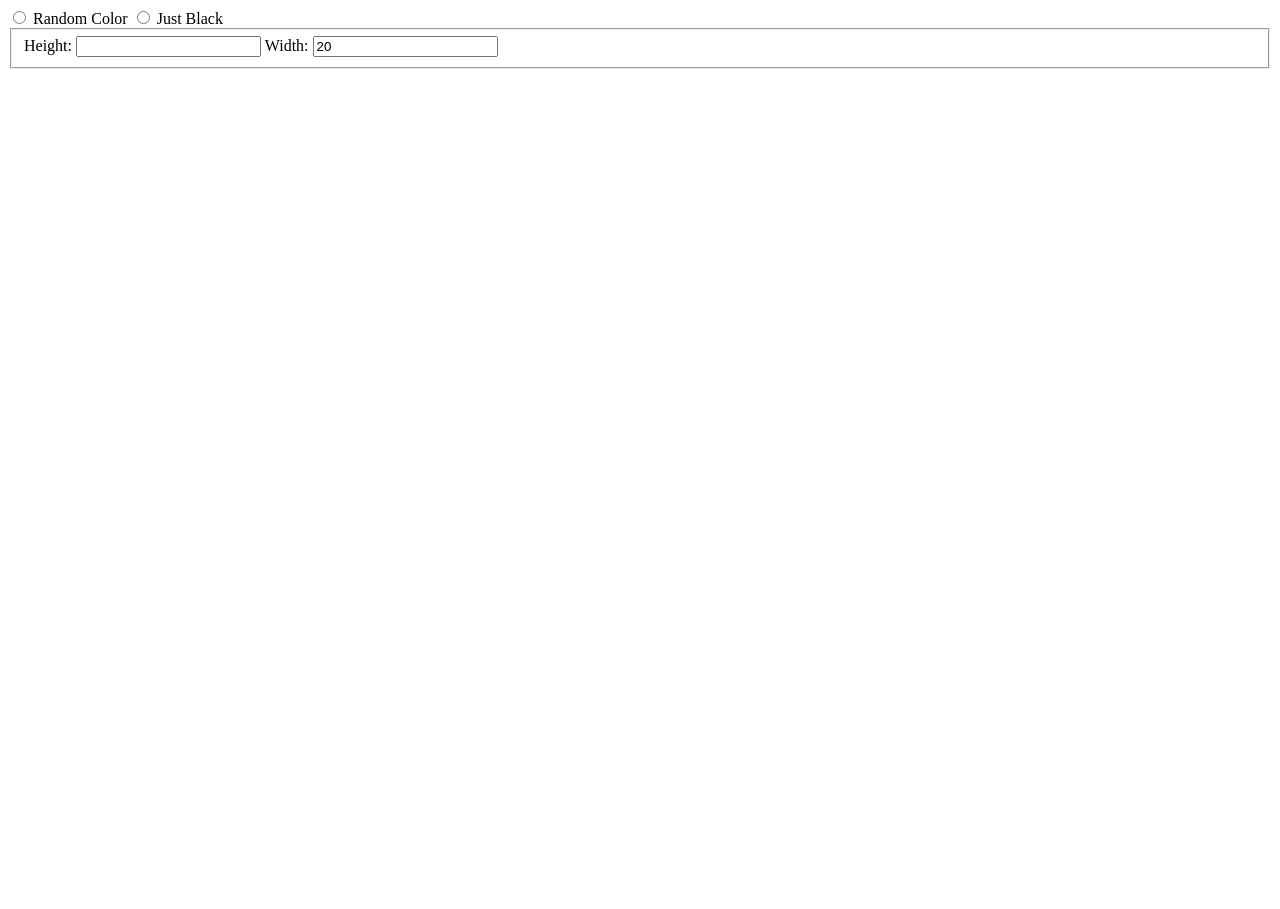
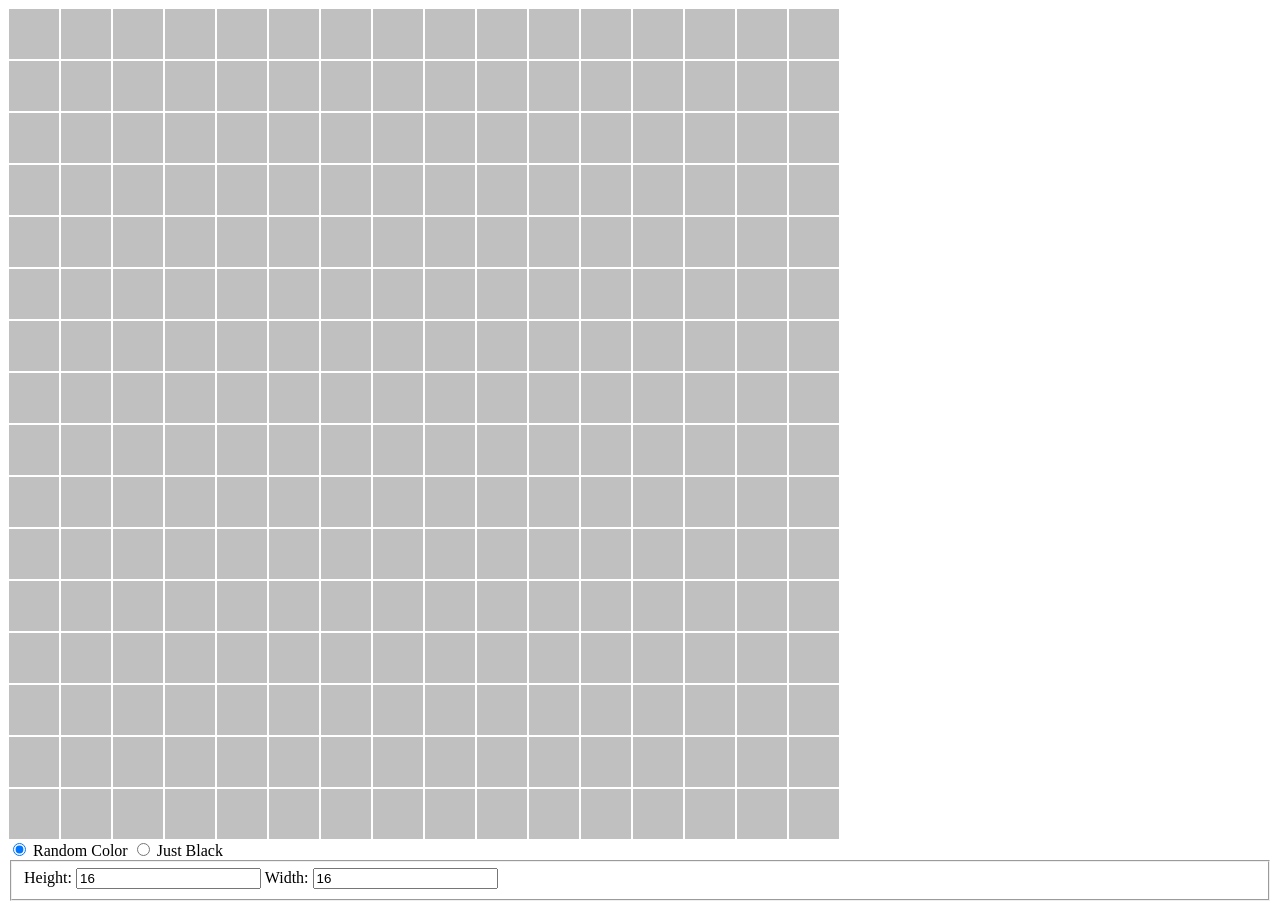
Before and after one commit to Tarbetu/Sketch, a plain HTML site: page index.html in a window 1280 px wide. Before the commit the page ends 800 px from the top, so only its background shows below. Drawn offline with Linux system fonts and the light colour scheme.

Commit message:
Setting default values

```diff
--- a/index.html
+++ b/index.html
@@ -9,7 +9,7 @@
     <main></main>
     <footer>
         <form>
-            <input type="radio" id="random" name="color" value="random">
+            <input type="radio" id="random" name="color" value="random" checked>
             <label for="random">Random Color</label>
             <input type="radio" id="black"  name="color" value="black">
             <label for="black">Just Black</label>
@@ -17,9 +17,9 @@
         <form id="sizeInput">
             <fieldset>
                 <label for="height">Height: </label>
-                <input type="number" id="height" name="height" onchange="updateGrid()">
+                <input type="number" id="height" name="height" value="16" onchange="updateGrid()">
                 <label for="width">Width: </label>
-                <input type="number" id="width" name="width" onchange="updateGrid()">
+                <input type="number" id="width" name="width" value="16" onchange="updateGrid()">
             </fieldset>
         </form>
         <script src="script.js"></script>
--- a/script.js
+++ b/script.js
@@ -48,10 +48,4 @@ const updateGrid = () => {
     prepareTheGrid();
 }
 
-const heightInput = document.querySelector("#sizeInput");
-heightInput.defaultValue = "20";
-
-const widthInput = document.querySelector("#width");
-widthInput.defaultValue = "20";
-
 prepareTheGrid();
```
